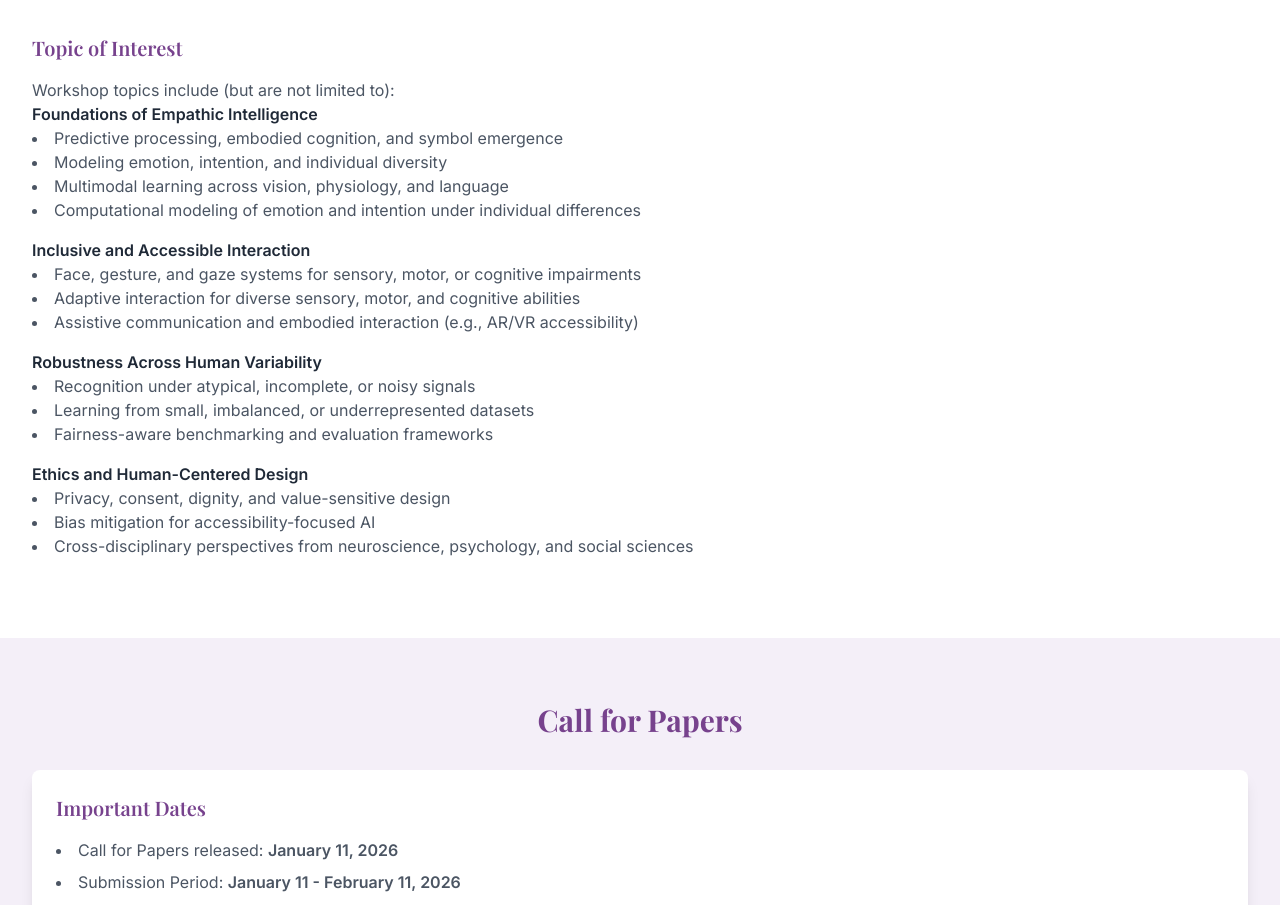
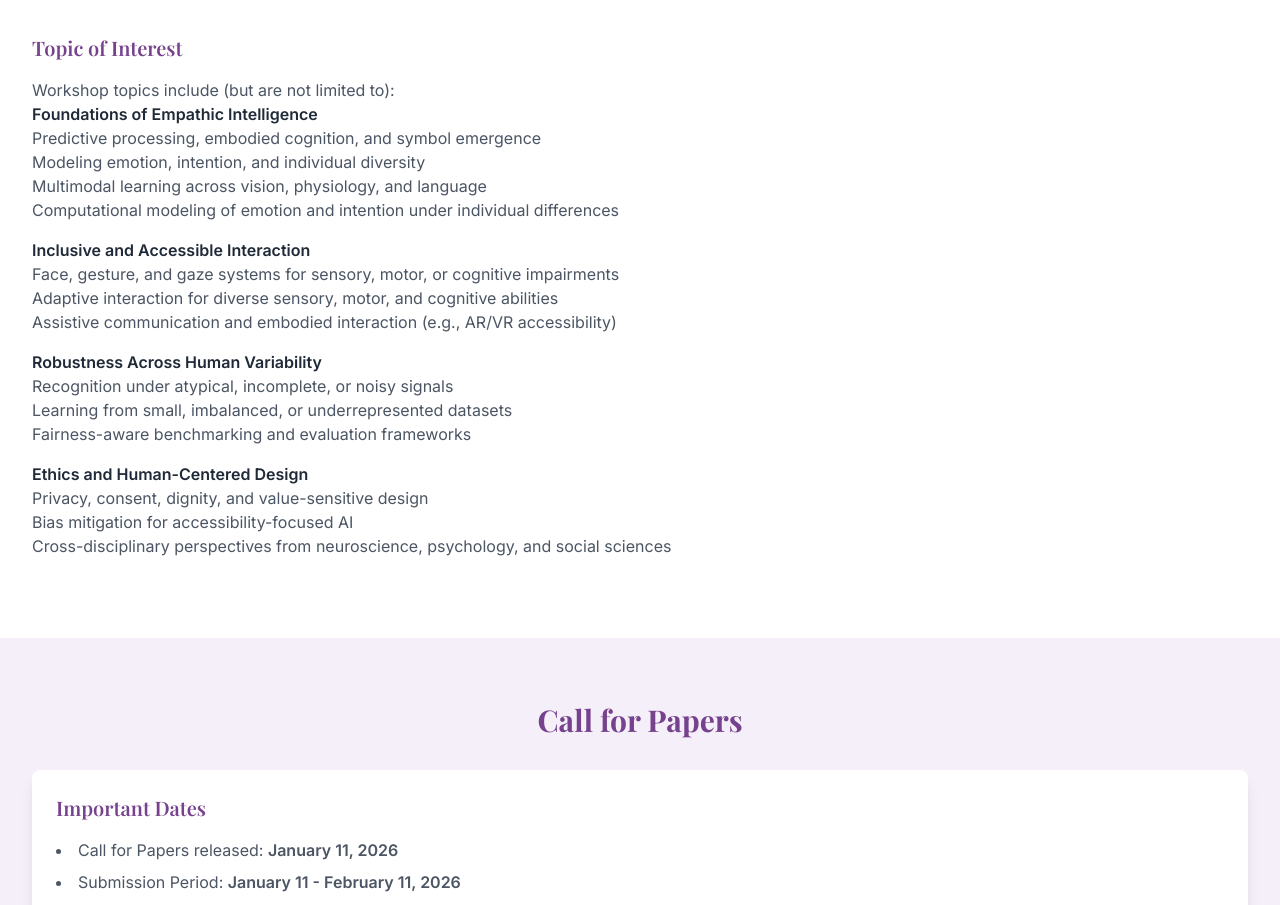
Before and after one commit to ElizaZhou96/EmpAI26, a React (Vite) app: page / in a window 1280 px wide. Shown: the part 1070-1975 px from the top of the page. Built offline with nearby package versions, Linux system fonts and the light colour scheme.

Commit message:
Update App.tsx

```diff
--- a/src/App.tsx
+++ b/src/App.tsx
@@ -114,26 +114,26 @@ function App() {
             <p className="text-gray-600 mb-4">
 			Workshop topics include (but are not limited to):<br/>
             <strong className="font-bold text-gray-800">Foundations of Empathic Intelligence</strong>
-            <ul className="text-gray-600 mb-4 list-disc list-inside">
+            <ul className="text-gray-600 mb-4">
                 <li>Predictive processing, embodied cognition, and symbol emergence                </li>
                 <li>Modeling emotion, intention, and individual diversity</li>
                 <li>Multimodal learning across vision, physiology, and language</li>
                 <li>Computational modeling of emotion and intention under individual differences</li>
             </ul>
             <strong className="font-bold text-gray-800">Inclusive and Accessible Interaction</strong>
-            <ul className="text-gray-600 mb-4 list-disc list-inside">
+            <ul className="text-gray-600 mb-4">
                 <li>Face, gesture, and gaze systems for sensory, motor, or cognitive impairments</li>
                 <li>Adaptive interaction for diverse sensory, motor, and cognitive abilities</li>
                 <li>Assistive communication and embodied interaction (e.g., AR/VR accessibility)</li>
             </ul>
             <strong className="font-bold text-gray-800">Robustness Across Human Variability</strong>
-            <ul className="text-gray-600 mb-4 list-disc list-inside">
+            <ul className="text-gray-600 mb-4">
                 <li>Recognition under atypical, incomplete, or noisy signals</li>
                 <li>Learning from small, imbalanced, or underrepresented datasets</li>
                 <li>Fairness-aware benchmarking and evaluation frameworks</li>
             </ul>
             <strong className="font-bold text-gray-800">Ethics and Human-Centered Design</strong>
-            <ul className="text-gray-600 mb-4 list-disc list-inside">
+            <ul className="text-gray-600 mb-4">
                 <li>Privacy, consent, dignity, and value-sensitive design</li>
                 <li>Bias mitigation for accessibility-focused AI</li>
                 <li>Cross-disciplinary perspectives from neuroscience, psychology, and social sciences</li>
```
